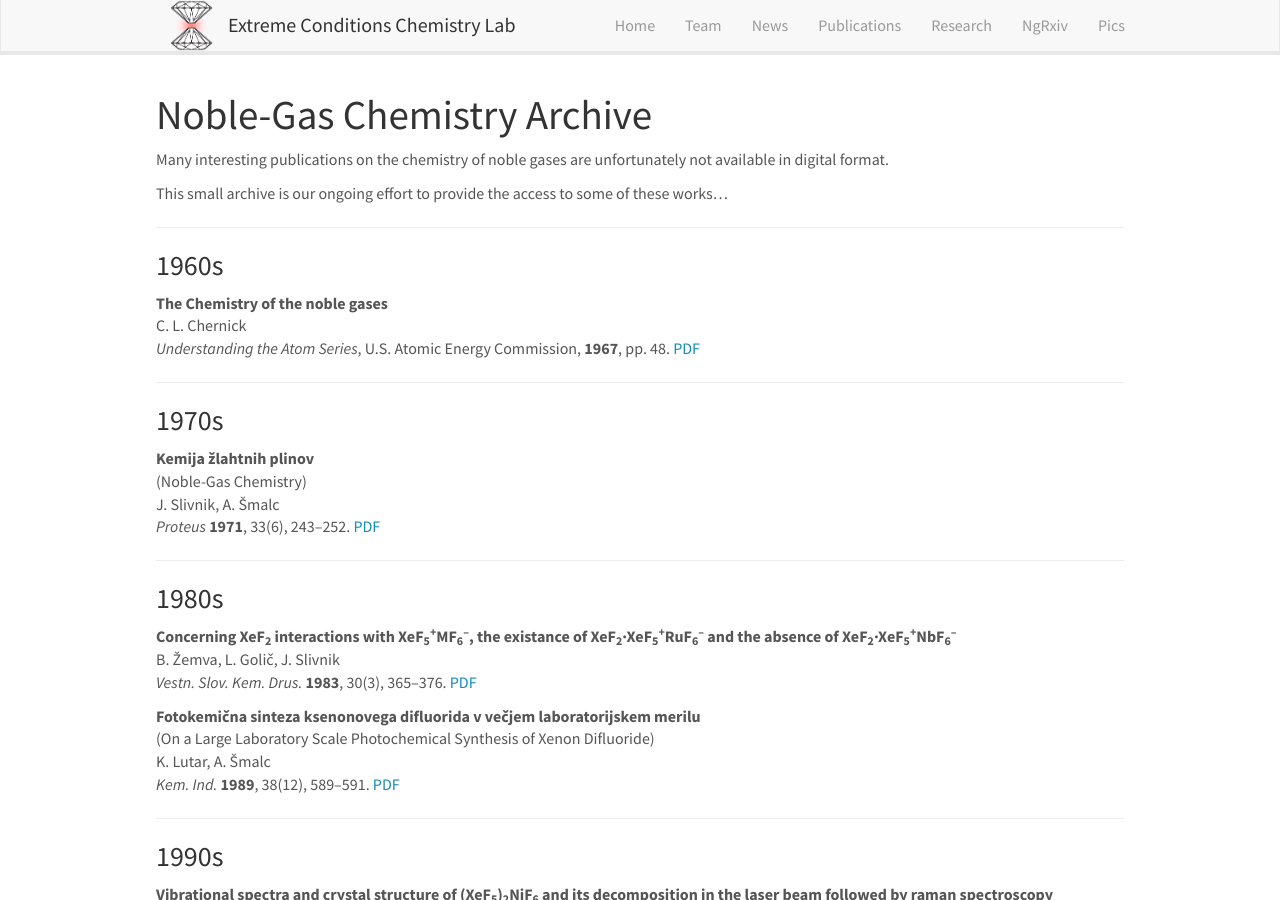
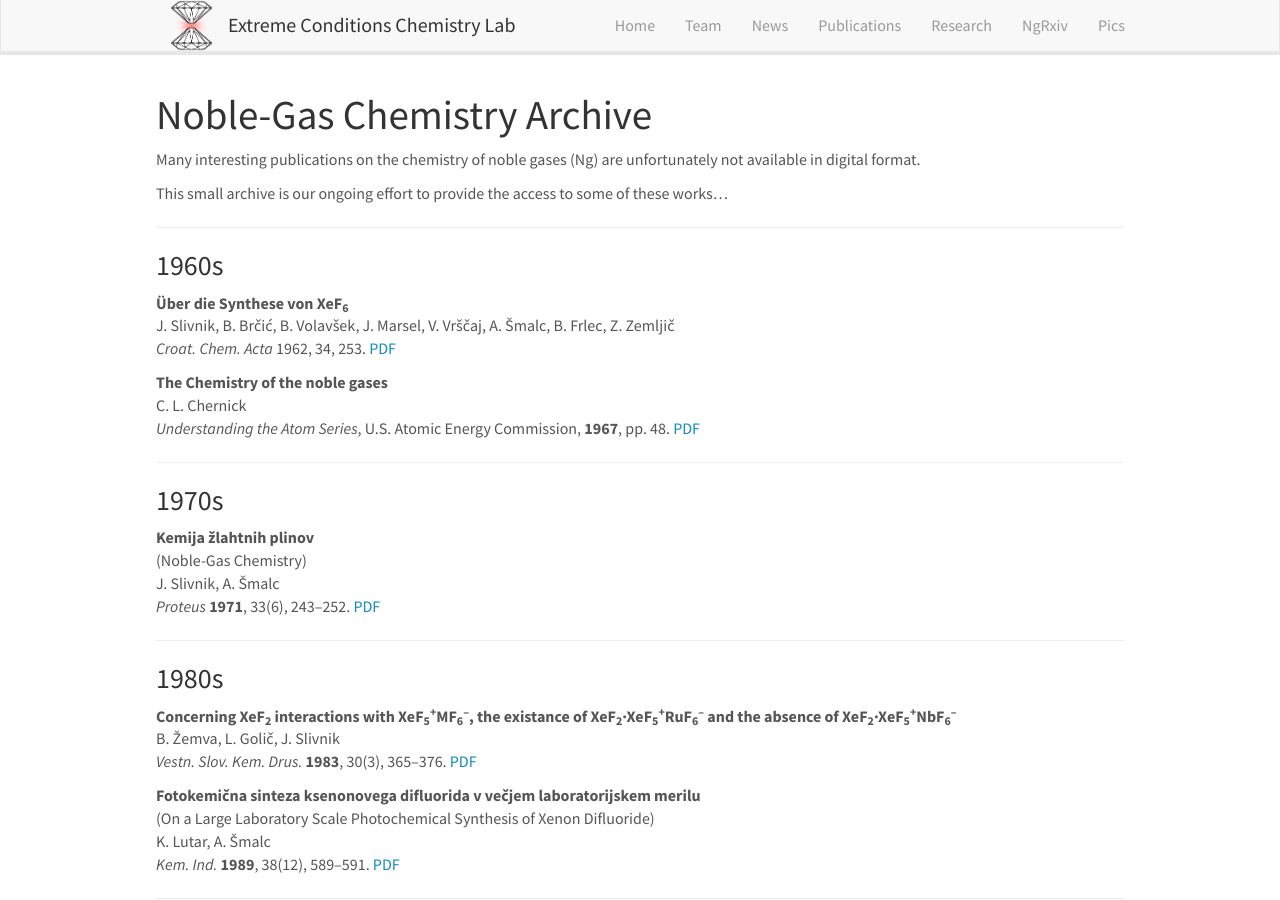
Before and after one commit to eccl-jsi/eccl-jsi.github.io, a Jekyll site: the page built from _pages/ngrxiv.md, in a window 1280 px wide and 900 px high. Built offline with Jekyll 4.4.1, drawn with Linux system fonts in a browser that asks for light colours; nearby versions of some CDN libraries.

Commit message:
Update ngrxiv.md

```diff
--- a/_pages/ngrxiv.md
+++ b/_pages/ngrxiv.md
@@ -8,13 +8,17 @@ permalink: /ngrxiv
 
 # Noble-Gas Chemistry Archive
 
-Many interesting publications on the chemistry of noble gases are unfortunately not available in digital format.
+Many interesting publications on the chemistry of noble gases (Ng) are unfortunately not available in digital format.
 
 This small archive is our ongoing effort to provide the access to some of these works...
 
 <hr>
 
 ### 1960s
+
+**Über die Synthese von XeF<sub>6</sub>**
+<br>J. Slivnik, B. Brčić, B. Volavšek, J. Marsel, V. Vrščaj, A. Šmalc, B. Frlec, Z. Zemljič
+<br>*Croat. Chem. Acta* 1962, 34, 253. [PDF](https://pubweb.carnet.hr/ccacaa/wp-content/uploads/sites/182/2017/12/CCA_34_1962_253.pdf)
 
 **The Chemistry of the noble gases**
 <br>C. L. Chernick
```
